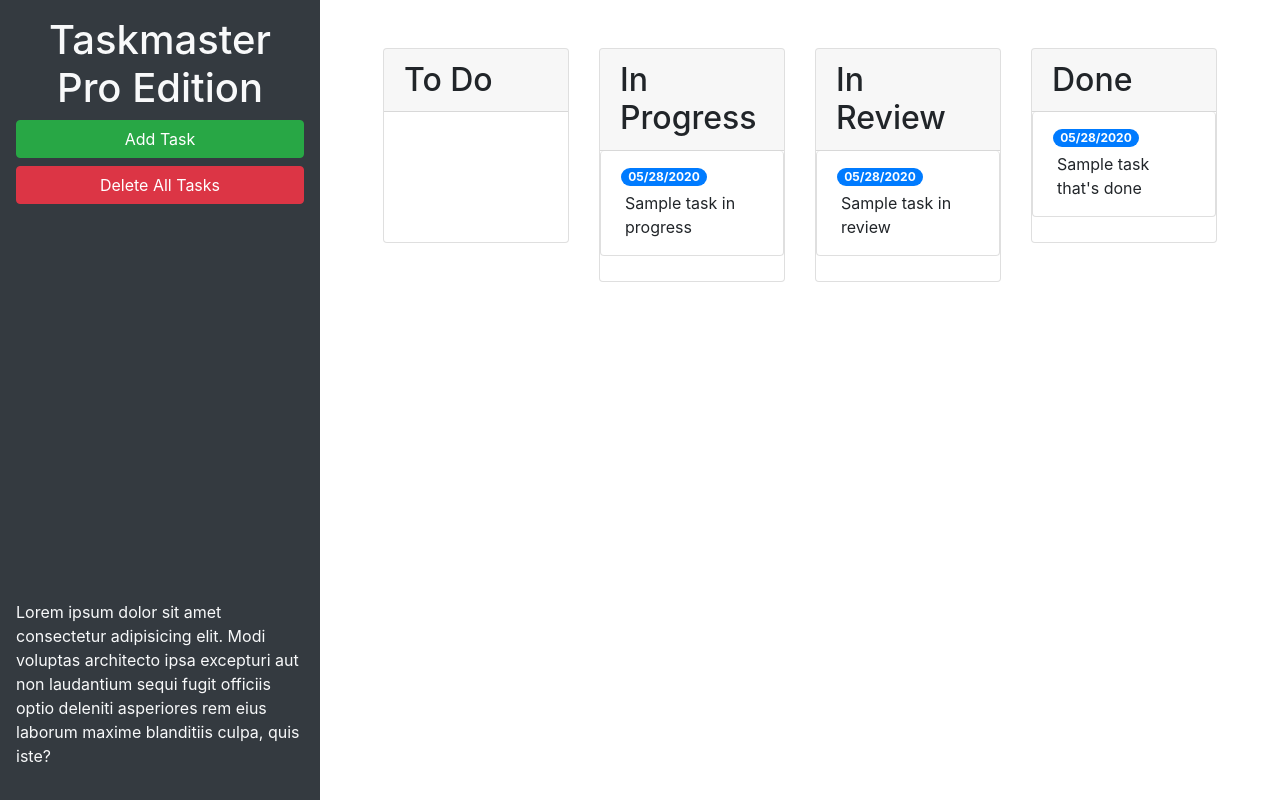
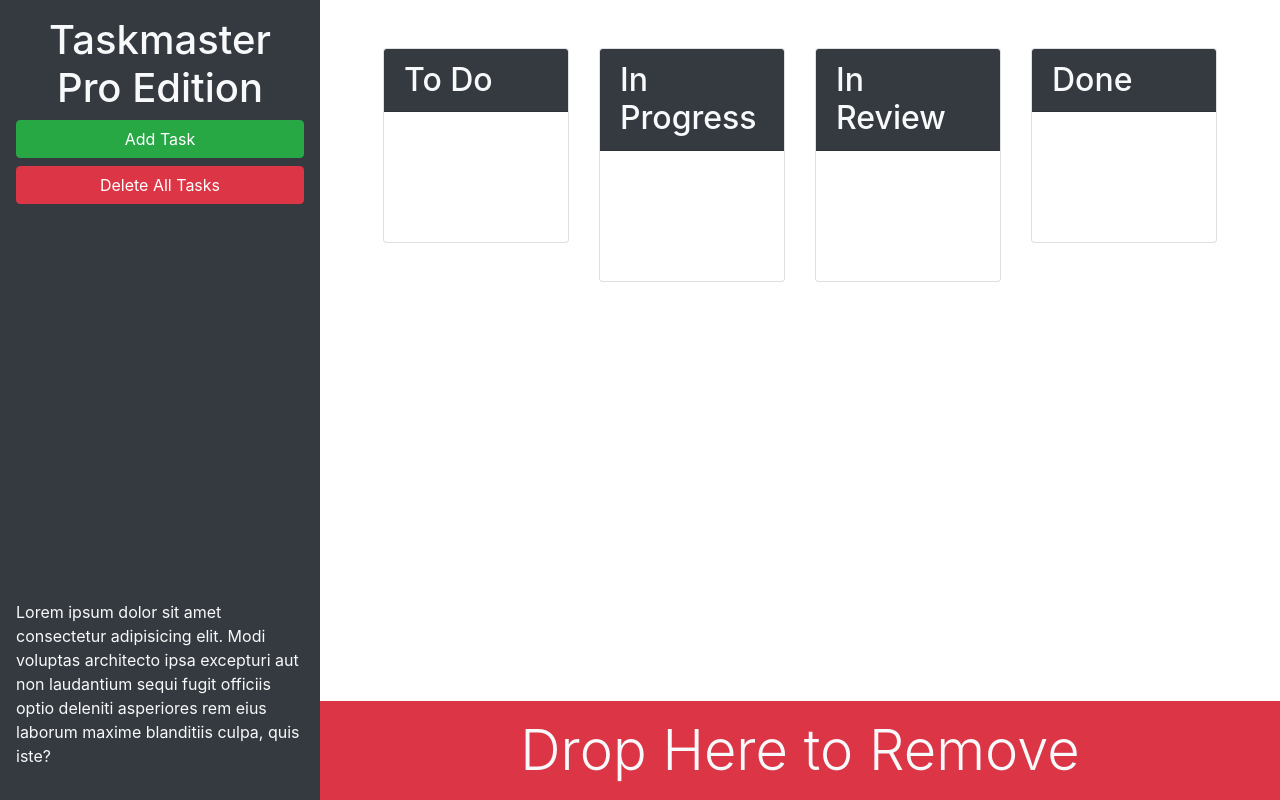
Before and after one commit to junioresc/taskmaster-pro, a plain HTML site: page index.html in a window 1280 px wide. Drawn offline with nearby package versions, Linux system fonts and the light colour scheme.

Commit message:
added a remove dropzone

```diff
--- a/index.html
+++ b/index.html
@@ -13,22 +13,22 @@
 <body>
 
   <div class="row min-vh-100 no-gutters">
-    <header class="col-12 col-lg-3 bg-dark text-light d-flex flex-column p-4 p-lg-3">
+    <header class="col-12 col-lg-3 bg-dark text-light sticky-top d-flex flex-column p-4 p-lg-3">
       <h1 class="text-center">Taskmaster Pro Edition</h1>
       <button id="create-task" class="btn btn-block btn-success" data-toggle="modal" data-target="#task-form-modal">Add
         Task</button>
       <button id="remove-tasks" class="btn btn-block btn-danger">Delete All Tasks</button>
-      <p class="mt-auto">Lorem ipsum dolor sit amet consectetur adipisicing elit. Modi voluptas architecto ipsa
+      <p class="mt-auto d-none d-lg-block">Lorem ipsum dolor sit amet consectetur adipisicing elit. Modi voluptas architecto ipsa
         excepturi aut non
         laudantium sequi fugit officiis optio deleniti asperiores rem eius laborum maxime blanditiis culpa, quis iste?
       </p>
     </header>
-    <main class="col-12 col-lg-9">
+    <main class="col-12 col-lg-9 d-flex flex-column">
       <!-- To Do start -->
       <div class="m-5 row justify-content-around">
         <div class="col-12 col-md-6 col-xl-3 mb-3">
           <div class="card">
-            <h2 class="card-header">To Do</h2>
+            <h2 class="card-header bg-dark text-light">To Do</h2>
             <ul id="list-toDo" class="list-group"> </ul>
           </div>
         </div>
@@ -36,42 +36,32 @@
       <!-- In Progress start -->
         <div class="col-12 col-md-6 col-xl-3 mb-3">
           <div class="card">
-            <h2 class="card-header">In Progress</h2>
-            <ul id="lis-inProgress" class="list-group">
-              <li class="list-group-item">
-                <span class="badge badge-primary badge-pill">05/28/2020</span>
-                <p class="m-1">Sample task in progress</p>
-              </li>
-            </ul>
+            <h2 class="card-header bg-dark text-light">In Progress</h2>
+            <ul id="lis-inProgress" class="list-group"> </ul>
           </div>
         </div>
         <!-- In Progress end -->
         <!-- In Review start -->
         <div class="col-12 col-md-6 col-xl-3 mb-3">
           <div class="card">
-            <h2 class="card-header">In Review</h2>
-            <ul id="list-inReview" class="list-group">
-              <li class="list-group-item">
-                <span class="badge badge-primary badge-pill">05/28/2020</span>
-                <p class="m-1">Sample task in review</p>
-              </li>
-            </ul>
+            <h2 class="card-header bg-dark text-light">In Review</h2>
+            <ul id="list-inReview" class="list-group"> </ul>
           </div>
         </div>
         <!-- In Review end -->
         <!-- Done start -->
         <div class="col-12 col-md-6 col-xl-3 mb-3">
           <div class="card">
-            <h2 class="card-header">Done</h2>
-            <ul id="list-done" class="list-group">
-              <li class="list-group-item">
-                <span class="badge badge-primary badge-pill">05/28/2020</span>
-                <p class="m-1">Sample task that's done</p>
-              </li>
-            </ul>
+            <h2 class="card-header bg-dark text-light">Done</h2>
+            <ul id="list-done" class="list-group"> </ul>
           </div>
         </div>
         <!-- Done end -->
+      </div>
+      <div id="trash" class="mt-auto">
+        <div class="w-100 bg-danger p-3 text-center text-light display-4">
+          Drop Here to Remove
+        </div>
       </div>
     </main>
   </div>
```
